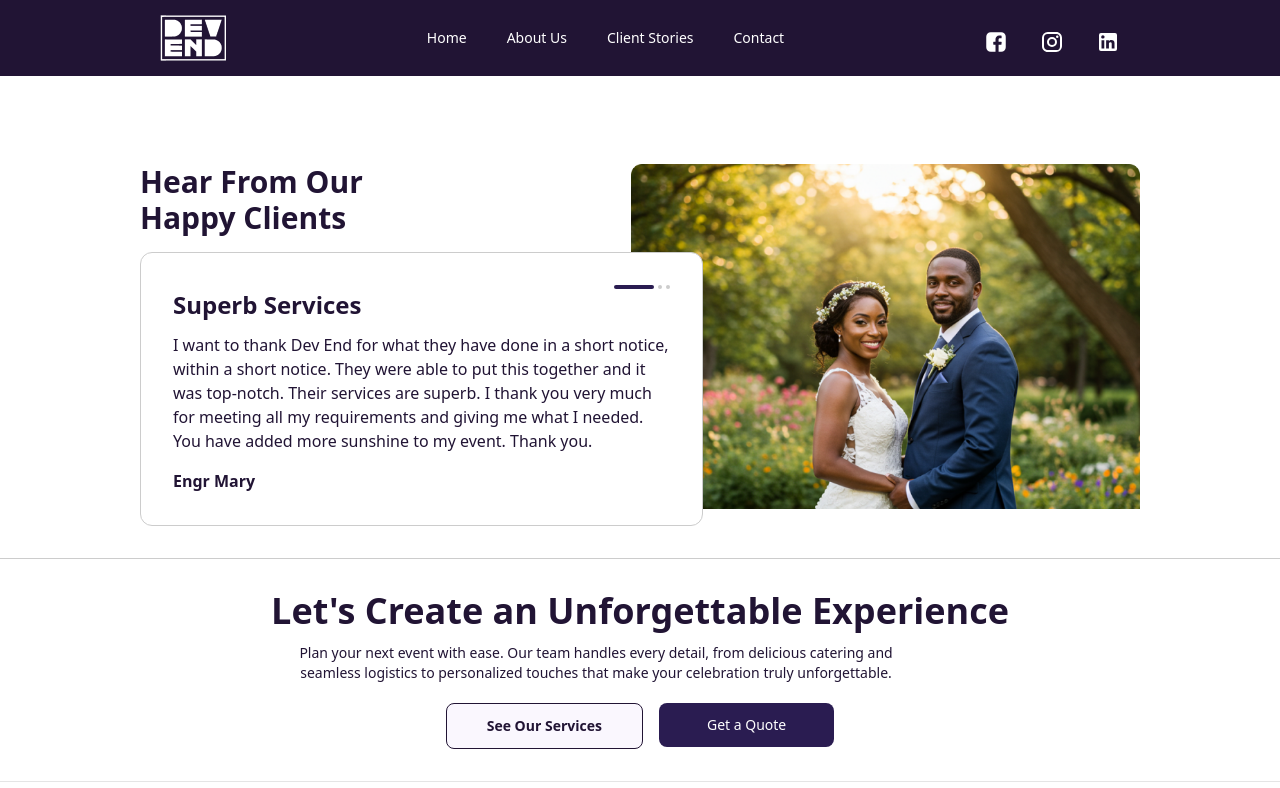
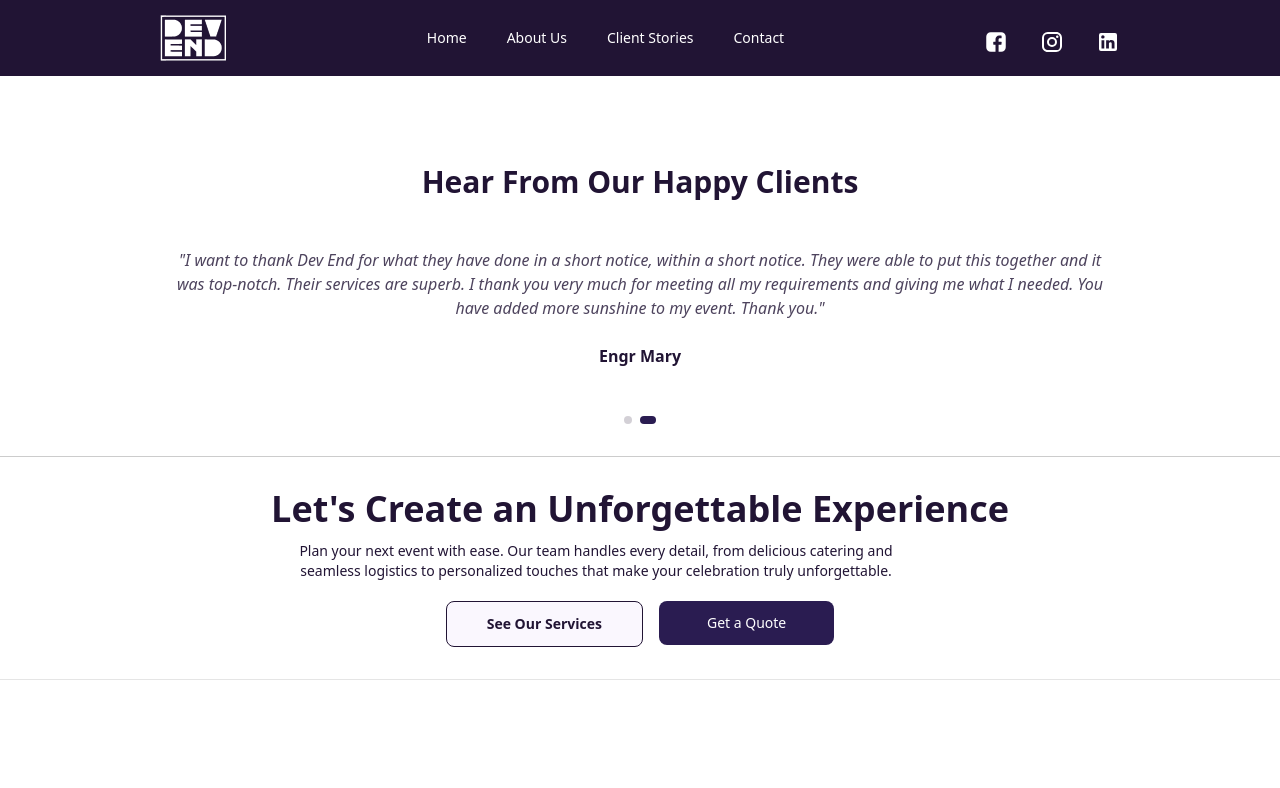
Before and after one commit to DevonSRE/devend, a Next.js app: page /home/clients in a window 1280 px wide. Shown: the top 788 px of the page. Built offline with nearby package versions, Linux system fonts and the light colour scheme.

Commit message:
fix: resolve issues based on reviews

```diff
--- a/src/app/_component/Navbar.jsx
+++ b/src/app/_component/Navbar.jsx
@@ -40,7 +40,7 @@ export default function Navbar() {
         <a target="_blank" href="https://www.facebook.com/share/1C5WwuHhHG/?mibextid=wwXIfr">
           <svg xmlns="http://www.w3.org/2000/svg" width={24} height={24} viewBox="0 0 24 24"><path fill="white" d="M17.234 2.25H6.744a4.5 4.5 0 0 0-3.198 1.33A4.47 4.47 0 0 0 2.25 6.778v10.444a4.46 4.46 0 0 0 1.296 3.198a4.5 4.5 0 0 0 3.197 1.33h4.763v-6.966h-1.82a.43.43 0 0 1-.427-.425v-2.236a.435.435 0 0 1 .438-.436h1.809v-2.18a3.54 3.54 0 0 1 .996-2.826a3.57 3.57 0 0 1 2.811-1.065h1.854a.43.43 0 0 1 .427.436v1.89a.424.424 0 0 1-.427.424h-1.123c-1.236 0-1.472.582-1.472 1.431v1.879h2.696a.428.428 0 0 1 .427.48l-.27 2.237a.424.424 0 0 1-.427.38h-2.415v6.966h2.674a4.5 4.5 0 0 0 3.197-1.33a4.47 4.47 0 0 0 1.296-3.199V6.778a4.45 4.45 0 0 0-1.304-3.206a4.5 4.5 0 0 0-3.212-1.322"></path></svg>
         </a>
-        <a target="_blank" href="https://www.instagram.com/development_endeavours_ltd?igsh=dGc5aTRubHBoeW1s&utm_source=qr">
+        <a target="_blank" href="https://www.instagram.com/development_endeavours/">
           <svg xmlns="http://www.w3.org/2000/svg" width={24} height={24} viewBox="0 0 24 24"><path fill="white" d="M7.8 2h8.4C19.4 2 22 4.6 22 7.8v8.4a5.8 5.8 0 0 1-5.8 5.8H7.8C4.6 22 2 19.4 2 16.2V7.8A5.8 5.8 0 0 1 7.8 2m-.2 2A3.6 3.6 0 0 0 4 7.6v8.8C4 18.39 5.61 20 7.6 20h8.8a3.6 3.6 0 0 0 3.6-3.6V7.6C20 5.61 18.39 4 16.4 4zm9.65 1.5a1.25 1.25 0 0 1 1.25 1.25A1.25 1.25 0 0 1 17.25 8A1.25 1.25 0 0 1 16 6.75a1.25 1.25 0 0 1 1.25-1.25M12 7a5 5 0 0 1 5 5a5 5 0 0 1-5 5a5 5 0 0 1-5-5a5 5 0 0 1 5-5m0 2a3 3 0 0 0-3 3a3 3 0 0 0 3 3a3 3 0 0 0 3-3a3 3 0 0 0-3-3"></path></svg>
         </a>
         <a target="_blank" href="https://www.linkedin.com/company/development-endeavours-ltd/">
--- a/src/app/_component/TestimonialCarousel.jsx
+++ b/src/app/_component/TestimonialCarousel.jsx
@@ -1,18 +1,7 @@
 'use client'
+import { testimonials } from '@/lib/constants';
 import React, { useState, useEffect } from 'react'
 
-const testimonials = [
-  {
-    quote: "Yes! Dev End has been such a great and wonderful event planner. They have made this process as seamless and as easy and as possible. And it was so last minute and we're so grateful to be working with them.",
-    author: "Stephnie",
-    title: "FERMADEC Group",
-  },
-  {
-    quote: "I want to thank Dev End for what they have done in a short notice, within a short notice. They were able to put this together and it was top-notch. Their services are superb. I thank you very much for meeting all my requirements and giving me what I needed. You have added more sunshine to my event. Thank you.",
-    author: "Engr Mary",
-    title: "",
-  },
-];
 
 const TestimonialCarousel = () => {
   const [currentIndex, setCurrentIndex] = useState(0);
--- a/src/app/home/clients/page.jsx
+++ b/src/app/home/clients/page.jsx
@@ -1,6 +1,7 @@
-import Image from "next/image";
-import coupleImgTwo from "../../../../public/couple_img_two.png";
+// import Image from "next/image";
+// import coupleImgTwo from "../../../../public/couple_img_two.png";
 import Link from "next/link";
+import TestimonialCarousel from "@/app/_component/TestimonialCarousel";
 
 const Clients = () => {
   return (
@@ -8,22 +9,23 @@ const Clients = () => {
       <div className="flex justify-center mt-20 text-[#211434] md:px-6 px-4">
         <div className="mt-2 max-w-[1000px]">
           <div className="flex gap-6">
-            <div className="">
-              <div className="max-w-[300px] mb-4">
-                <p className="md:text-3xl text-2xl font-semibold">
+            <div className="text-center flex flex-col items-center">
+              <div className="max-w-fit mb-4">
+                <p className="md:text-3xl text-2xl font-semibold text-center">
                   Hear From Our Happy Clients
                 </p>
               </div>
+              <TestimonialCarousel />
 
-              <div className="border border-[#cccccc] p-5 md:p-8 rounded-xl bg-white relative md:-mr-24 z-10">
+              {/*<div className="border border-[#cccccc] p-5 md:p-8 rounded-xl bg-white relative md:-mr-24 z-10">
                 <div className="flex justify-end gap-1">
                   <div className="bg-[#2A1C51] px-5 py-0.5 rounded-lg"></div>
                   <div className="rounded-full bg-[#CCCCCC] p-0.5"></div>
                   <div className="rounded-full bg-[#CCCCCC] p-0.5"></div>
                 </div>
-                {/*<h4 className="text-lg md:text-2xl font-semibold text-[#211434]">
+                <h4 className="text-lg md:text-2xl font-semibold text-[#211434]">
                   Nothing But Exceptional
-                </h4>*/}
+                </h4>
                 <h4 className="text-lg md:text-2xl font-semibold text-[#211434]">
                   Superb Services
                 </h4>
@@ -31,10 +33,10 @@ const Clients = () => {
                   I want to thank Dev End for what they have done in a short notice, within a short notice. They were able to put this together and it was top-notch. Their services are superb. I thank you very much for meeting all my requirements and giving me what I needed. You have added more sunshine to my event. Thank you.
                 </p>
                 <p className="text-left mt-4 font-semibold text-[#211434]">Engr Mary</p>
-              </div>
+              </div>*/}
             </div>
 
-            <div className="relative">
+            {/*<div className="relative">
               <Image
                 src={coupleImgTwo}
                 alt="An image of a couple"
@@ -42,7 +44,7 @@ const Clients = () => {
                 height={100}
                 className="hidden md:block"
               />
-            </div>
+            </div>*/}
           </div>
         </div>
 
--- a/src/app/home/development/page.jsx
+++ b/src/app/home/development/page.jsx
@@ -24,7 +24,7 @@ const Development = () => {
 
           <div className="border-t border-[#ccccc] my-8"></div>
 
-          <div className='flex gap-10'>
+          {/*<div className='flex gap-10'>
             <div className="grid grid-rows gap-2">
               <p className="md:text-[48px] text-[28px] text-2xl font-semibold">200 +</p>
               <p className="text-sm md:font-medium">Successful Events</p>
@@ -34,7 +34,7 @@ const Development = () => {
               <p className="md:text-[48px] text-[28px] text-2xl font-semibold">2 +</p>
               <p className="text-sm md:font-medium">Years of Experience</p>
             </div>
-          </div>
+          </div>*/}
         </div>
       </div>
     </div>
--- a/src/app/home/footer/page.jsx
+++ b/src/app/home/footer/page.jsx
@@ -69,7 +69,7 @@ const Footer = ({ showForm = true }) => {
               <a target="_blank" href="https://www.facebook.com/share/1C5WwuHhHG/?mibextid=wwXIfr">
                 <svg xmlns="http://www.w3.org/2000/svg" width={24} height={24} viewBox="0 0 24 24"><path fill="white" d="M17.234 2.25H6.744a4.5 4.5 0 0 0-3.198 1.33A4.47 4.47 0 0 0 2.25 6.778v10.444a4.46 4.46 0 0 0 1.296 3.198a4.5 4.5 0 0 0 3.197 1.33h4.763v-6.966h-1.82a.43.43 0 0 1-.427-.425v-2.236a.435.435 0 0 1 .438-.436h1.809v-2.18a3.54 3.54 0 0 1 .996-2.826a3.57 3.57 0 0 1 2.811-1.065h1.854a.43.43 0 0 1 .427.436v1.89a.424.424 0 0 1-.427.424h-1.123c-1.236 0-1.472.582-1.472 1.431v1.879h2.696a.428.428 0 0 1 .427.48l-.27 2.237a.424.424 0 0 1-.427.38h-2.415v6.966h2.674a4.5 4.5 0 0 0 3.197-1.33a4.47 4.47 0 0 0 1.296-3.199V6.778a4.45 4.45 0 0 0-1.304-3.206a4.5 4.5 0 0 0-3.212-1.322"></path></svg>
               </a>
-              <a target="_blank" href="https://www.instagram.com/development_endeavours_ltd?igsh=dGc5aTRubHBoeW1s&utm_source=qr">
+              <a target="_blank" href="https://www.instagram.com/development_endeavours/">
                 <svg xmlns="http://www.w3.org/2000/svg" width={24} height={24} viewBox="0 0 24 24"><path fill="white" d="M7.8 2h8.4C19.4 2 22 4.6 22 7.8v8.4a5.8 5.8 0 0 1-5.8 5.8H7.8C4.6 22 2 19.4 2 16.2V7.8A5.8 5.8 0 0 1 7.8 2m-.2 2A3.6 3.6 0 0 0 4 7.6v8.8C4 18.39 5.61 20 7.6 20h8.8a3.6 3.6 0 0 0 3.6-3.6V7.6C20 5.61 18.39 4 16.4 4zm9.65 1.5a1.25 1.25 0 0 1 1.25 1.25A1.25 1.25 0 0 1 17.25 8A1.25 1.25 0 0 1 16 6.75a1.25 1.25 0 0 1 1.25-1.25M12 7a5 5 0 0 1 5 5a5 5 0 0 1-5 5a5 5 0 0 1-5-5a5 5 0 0 1 5-5m0 2a3 3 0 0 0-3 3a3 3 0 0 0 3 3a3 3 0 0 0 3-3a3 3 0 0 0-3-3"></path></svg>
               </a>
               <a target="_blank" href="https://www.linkedin.com/company/development-endeavours-ltd/">
@@ -122,7 +122,7 @@ const Footer = ({ showForm = true }) => {
               <a href="https://www.facebook.com/share/1C5WwuHhHG/?mibextid=wwXIfr">
                 <svg xmlns="http://www.w3.org/2000/svg" width={24} height={24} viewBox="0 0 24 24"><path fill="white" d="M17.234 2.25H6.744a4.5 4.5 0 0 0-3.198 1.33A4.47 4.47 0 0 0 2.25 6.778v10.444a4.46 4.46 0 0 0 1.296 3.198a4.5 4.5 0 0 0 3.197 1.33h4.763v-6.966h-1.82a.43.43 0 0 1-.427-.425v-2.236a.435.435 0 0 1 .438-.436h1.809v-2.18a3.54 3.54 0 0 1 .996-2.826a3.57 3.57 0 0 1 2.811-1.065h1.854a.43.43 0 0 1 .427.436v1.89a.424.424 0 0 1-.427.424h-1.123c-1.236 0-1.472.582-1.472 1.431v1.879h2.696a.428.428 0 0 1 .427.48l-.27 2.237a.424.424 0 0 1-.427.38h-2.415v6.966h2.674a4.5 4.5 0 0 0 3.197-1.33a4.47 4.47 0 0 0 1.296-3.199V6.778a4.45 4.45 0 0 0-1.304-3.206a4.5 4.5 0 0 0-3.212-1.322"></path></svg>
               </a>
-              <a href="https://www.instagram.com/development_endeavours_ltd?igsh=dGc5aTRubHBoeW1s&utm_source=qr">
+              <a href="https://www.instagram.com/development_endeavours/">
                 <svg xmlns="http://www.w3.org/2000/svg" width={24} height={24} viewBox="0 0 24 24"><path fill="white" d="M7.8 2h8.4C19.4 2 22 4.6 22 7.8v8.4a5.8 5.8 0 0 1-5.8 5.8H7.8C4.6 22 2 19.4 2 16.2V7.8A5.8 5.8 0 0 1 7.8 2m-.2 2A3.6 3.6 0 0 0 4 7.6v8.8C4 18.39 5.61 20 7.6 20h8.8a3.6 3.6 0 0 0 3.6-3.6V7.6C20 5.61 18.39 4 16.4 4zm9.65 1.5a1.25 1.25 0 0 1 1.25 1.25A1.25 1.25 0 0 1 17.25 8A1.25 1.25 0 0 1 16 6.75a1.25 1.25 0 0 1 1.25-1.25M12 7a5 5 0 0 1 5 5a5 5 0 0 1-5 5a5 5 0 0 1-5-5a5 5 0 0 1 5-5m0 2a3 3 0 0 0-3 3a3 3 0 0 0 3 3a3 3 0 0 0 3-3a3 3 0 0 0-3-3"></path></svg>
               </a>
               <a href="https://www.linkedin.com/company/development-endeavours-ltd/">
--- a/src/app/home/grid/page.jsx
+++ b/src/app/home/grid/page.jsx
@@ -82,7 +82,7 @@ const Grid = () => {
                 <a href="https://www.facebook.com/share/1C5WwuHhHG/?mibextid=wwXIfr">
                   <svg xmlns="http://www.w3.org/2000/svg" width={24} height={24} viewBox="0 0 24 24"><path fill="white" d="M17.234 2.25H6.744a4.5 4.5 0 0 0-3.198 1.33A4.47 4.47 0 0 0 2.25 6.778v10.444a4.46 4.46 0 0 0 1.296 3.198a4.5 4.5 0 0 0 3.197 1.33h4.763v-6.966h-1.82a.43.43 0 0 1-.427-.425v-2.236a.435.435 0 0 1 .438-.436h1.809v-2.18a3.54 3.54 0 0 1 .996-2.826a3.57 3.57 0 0 1 2.811-1.065h1.854a.43.43 0 0 1 .427.436v1.89a.424.424 0 0 1-.427.424h-1.123c-1.236 0-1.472.582-1.472 1.431v1.879h2.696a.428.428 0 0 1 .427.48l-.27 2.237a.424.424 0 0 1-.427.38h-2.415v6.966h2.674a4.5 4.5 0 0 0 3.197-1.33a4.47 4.47 0 0 0 1.296-3.199V6.778a4.45 4.45 0 0 0-1.304-3.206a4.5 4.5 0 0 0-3.212-1.322"></path></svg>
                 </a>
-                <a href="https://www.instagram.com/development_endeavours_ltd?igsh=dGc5aTRubHBoeW1s&utm_source=qr">
+                <a href="https://www.instagram.com/development_endeavours/">
                   <svg xmlns="http://www.w3.org/2000/svg" width={24} height={24} viewBox="0 0 24 24"><path fill="white" d="M7.8 2h8.4C19.4 2 22 4.6 22 7.8v8.4a5.8 5.8 0 0 1-5.8 5.8H7.8C4.6 22 2 19.4 2 16.2V7.8A5.8 5.8 0 0 1 7.8 2m-.2 2A3.6 3.6 0 0 0 4 7.6v8.8C4 18.39 5.61 20 7.6 20h8.8a3.6 3.6 0 0 0 3.6-3.6V7.6C20 5.61 18.39 4 16.4 4zm9.65 1.5a1.25 1.25 0 0 1 1.25 1.25A1.25 1.25 0 0 1 17.25 8A1.25 1.25 0 0 1 16 6.75a1.25 1.25 0 0 1 1.25-1.25M12 7a5 5 0 0 1 5 5a5 5 0 0 1-5 5a5 5 0 0 1-5-5a5 5 0 0 1 5-5m0 2a3 3 0 0 0-3 3a3 3 0 0 0 3 3a3 3 0 0 0 3-3a3 3 0 0 0-3-3"></path></svg>
                 </a>
                 <a href="https://www.linkedin.com/company/development-endeavours-ltd/">
--- a/src/app/home/hero/page.jsx
+++ b/src/app/home/hero/page.jsx
@@ -45,7 +45,7 @@ const Home = () => {
                 Setting the Benchmark for Service Delivery
               </h2>
               <p className='mt-3 sm:mt-4 text-base sm:text-lg md:text-xl text-[#191919]/80 max-w-[90%]'>
-                Experience Excellence in Event Management, Logistics, Catering.
+                Experience Excellence in Event Management, Logistics, and Catering.
               </p>
 
               <div className='mt-6 sm:mt-8'>
```
Also changed, not shown: src/app/about/page.jsx (+9 -5 lines), src/app/stories/page.jsx (+39 -41 lines).
